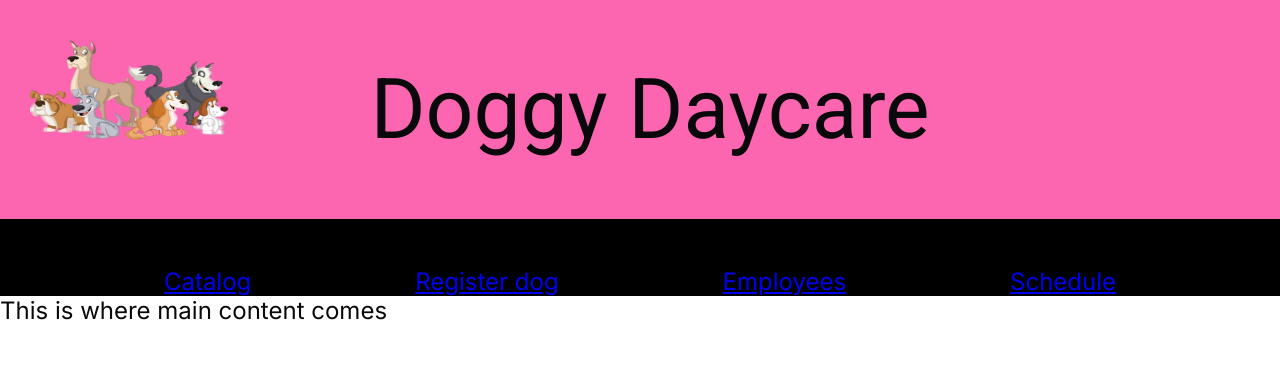
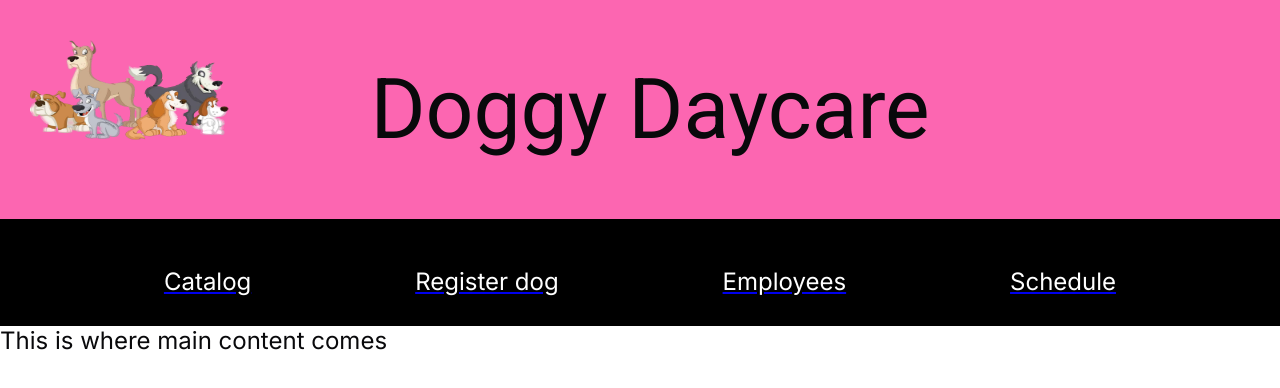
Before and after one commit to liber09/DoggyDaycare, a Next.js app: page / in a window 1280 px wide. Shown: the top 388 px of the page. Built offline with nearby package versions, Linux system fonts and the light colour scheme.

Commit message:
fix menu on compter screen

```diff
--- a/src/components/menu/page.module.scss
+++ b/src/components/menu/page.module.scss
@@ -49,7 +49,6 @@
       }
 
   }
-
 
   .main_menu{
       display: none;
@@ -148,6 +147,10 @@
 
   .main_menu_item{
       list-style-type: none;
+      color:white;
+      text-decoration: none;
+      padding: 0 0 20px 0;
+      margin: 0 0 10px 0;
       a{
           color: white;
           font-weight: bold;
```
